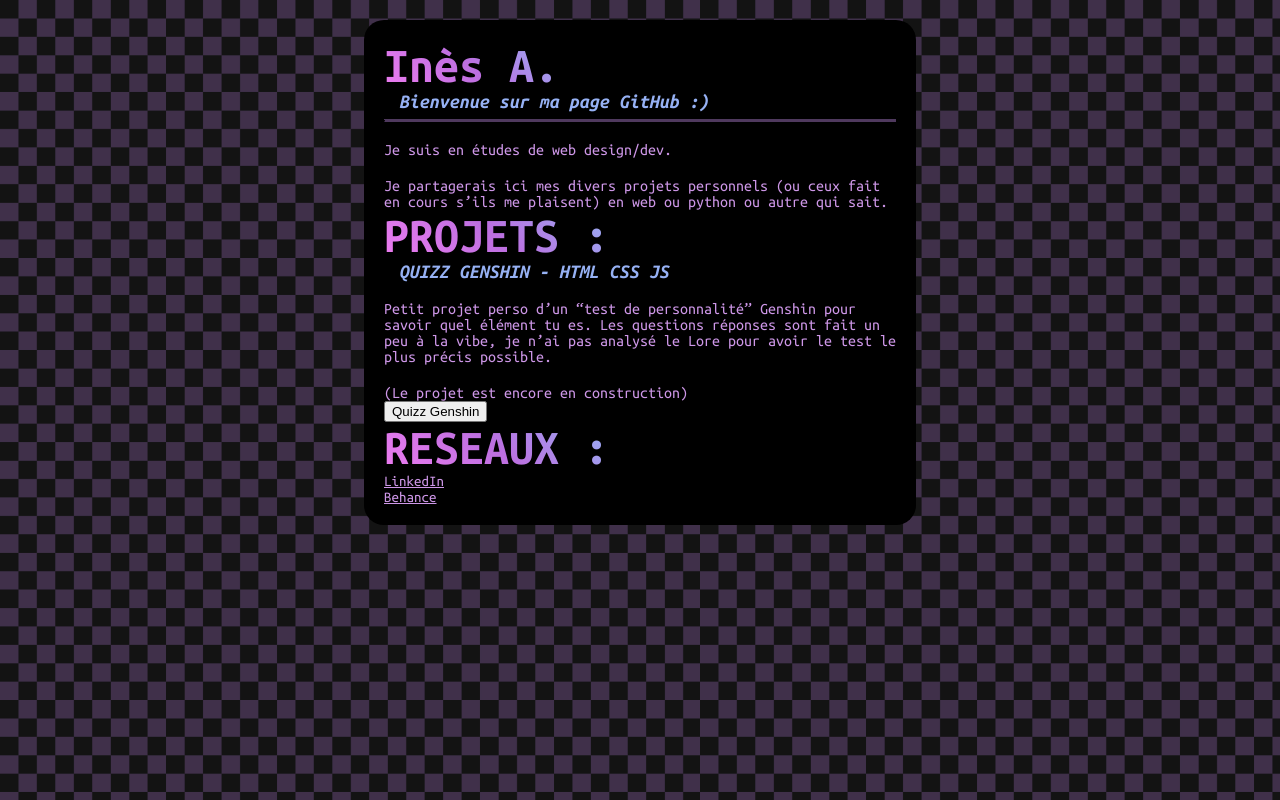
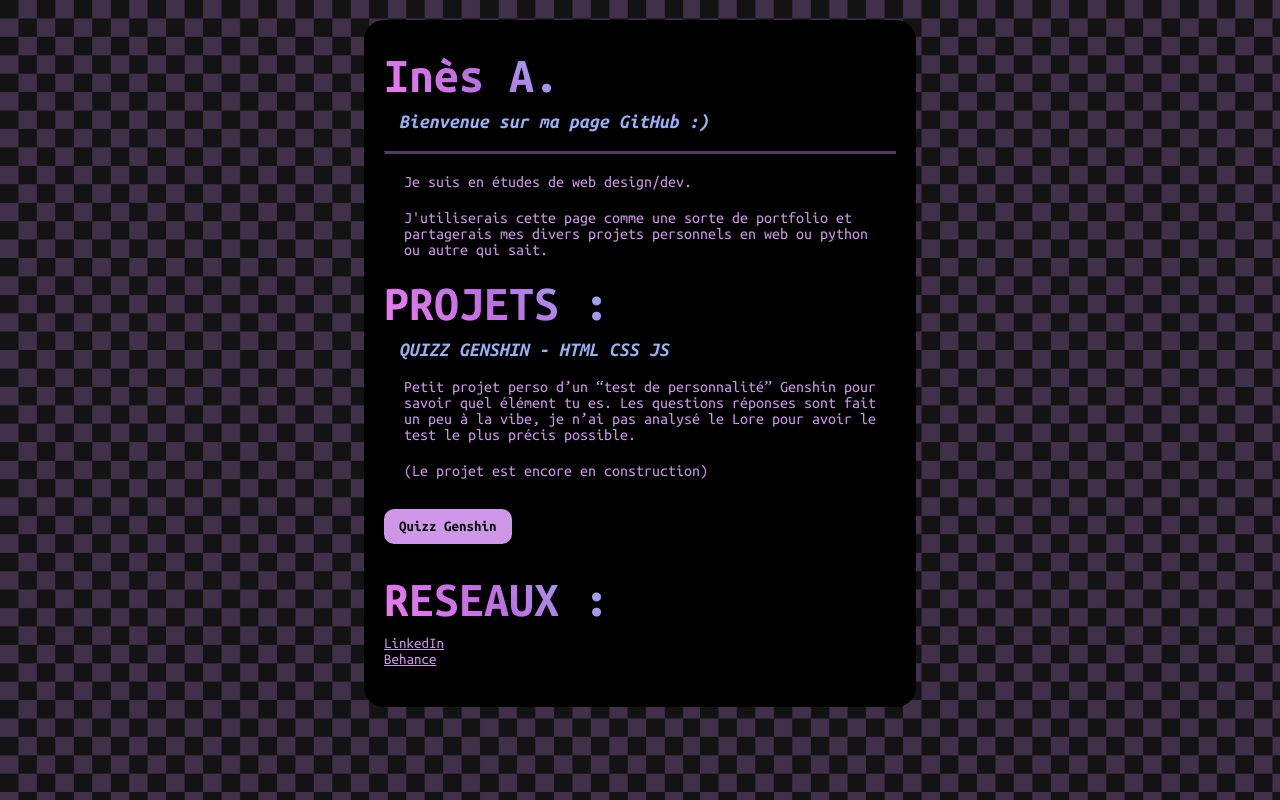
Before and after one commit to ines-aoufi/ines-aoufi.github.io, a PHP site: page /main_page/index.html in a window 1280 px wide. Run offline with PHP 8.4, Linux system fonts and the light colour scheme.

Commit message:
Add files via upload

```diff
--- a/main_page/index.html
+++ b/main_page/index.html
@@ -7,7 +7,7 @@
     <link rel="icon" type="image/x-icon" href="./images/hehe.jpg">
 
     <!-- Lien vers la page CSS -->
-    <link rel="stylesheet" href="../main_page/style/style.css">
+    <link rel="stylesheet" href="./style/style.css">
 
     <!-- lien vers les polices -->
     <link rel="preconnect" href="https://fonts.googleapis.com">
@@ -21,13 +21,13 @@
         <h2>Bienvenue sur ma page GitHub :)</h2>
         <hr>
         <p>Je suis en études de web design/dev.</p>
-        <p>Je partagerais ici mes divers projets personnels (ou ceux fait en cours s’ils me plaisent) en web ou python ou autre qui sait.</p>
+        <p>J'utiliserais cette page comme une sorte de portfolio et partagerais mes divers projets personnels en web ou python ou autre qui sait.</p>
 
         <h1>PROJETS :</h1>
         <h2>QUIZZ GENSHIN - HTML CSS JS</h2>
         <p>Petit projet perso d’un “test de personnalité” Genshin pour savoir quel élément tu es. Les questions réponses sont fait un peu à la vibe, je n’ai pas analysé le Lore pour avoir le test le plus précis possible.</p>
         <p>(Le projet est encore en construction)</p>
-        <a href="../quizz/index.html"><button>Quizz Genshin</button></a>
+        <a href="../quizz/start_quizz.html" class="cta_quizz">Quizz Genshin</a>
 
         <h1>RESEAUX :</h1>
         <a href="https://www.linkedin.com/in/in%C3%A8s-aoufi/">LinkedIn</a>
--- a/main_page/style/style.css
+++ b/main_page/style/style.css
@@ -44,7 +44,8 @@ body{
     background-color: black;
     height: fit-content;
     border-radius: 20px;
-    padding: 20px;
+    padding: 40px 20px;
+    padding-top: 10px;
 }
 
 .flex-container{
@@ -66,8 +67,8 @@ ul{
 /*                     TITRES                      */
 
 h1{
-    margin-top: 50px;
-    margin: 0px;
+    margin-top: 20px;
+    margin-bottom: 10px;
     padding: 0px;
     font-size: 50px;
     background: -webkit-linear-gradient(45deg, #EE7CF0, #BC6FE0, #96B1F4);
@@ -79,8 +80,8 @@ h1{
 }
 
 h2{
-    margin-top: 30px;
-    margin: 0px;
+    margin-top: 10px;
+    margin-bottom: 20px;
     padding: 0px;
     padding-left: 15px;
     font-size: 20px;
@@ -96,8 +97,7 @@ hr{
 }
 
 p{
-    margin: 0px;
-    margin-top: 20px;
+    margin: 20px;
 }
 
 /*                     BOUTONS                      */
--- a/quizz/pages/q3.html
+++ b/quizz/pages/q3.html
@@ -49,7 +49,7 @@
                 </div>
                 <div>
                     <input type="radio" id="agitation" name="sentiment" />
-                    <label for="agitation">l'agitation</label>
+                    <label for="agitation">L'agitation</label>
                 </div>
             </fieldset>
             </form>
--- a/quizz/pages/resultats.html
+++ b/quizz/pages/resultats.html
@@ -20,7 +20,7 @@
     <section id="hero" class="container">
         <h2>Ton élément est</h2>
         <h2 class="elementG">ele</h2>
-        <div class="flex-container"><a href="../quizz.html" id="restart" class="cta_recommencer">Recommencer le quizz</a></div>
+        <div class="flex-container"><a href="../start_quizz.html" id="restart" class="cta_recommencer">Recommencer le quizz</a></div>
     </section>
 
     <script src="../scripts/resultats.js"></script>
```
Also changed, not shown: quizz/start_quizz.html (added, +30 -0 lines).
